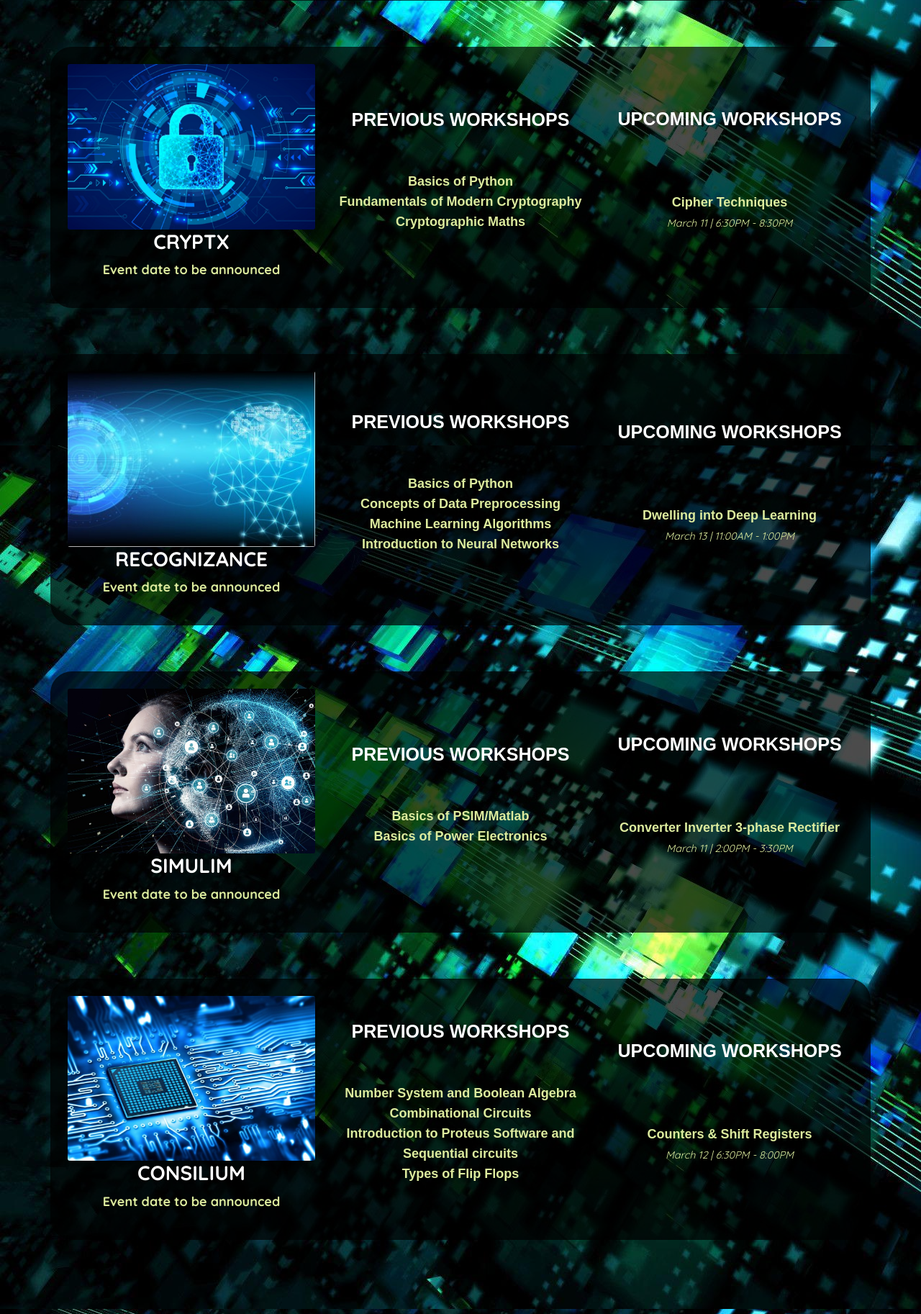
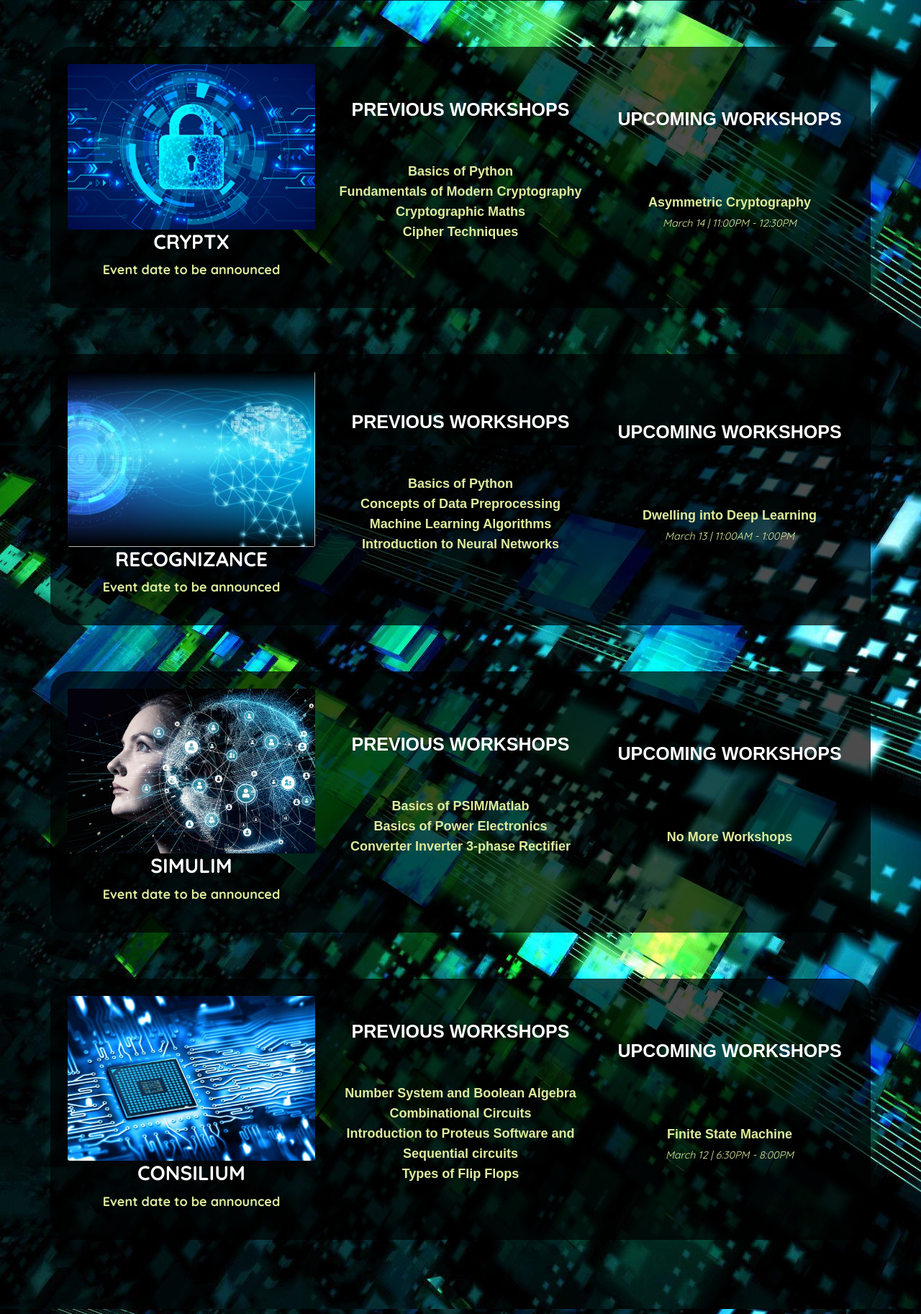
Before and after one commit to Prastuti-IIT-BHU/prastuti, a Django app: page /schedule in a window 1280 px wide. Shown: the part 581-2407 px from the top of the page at 72% size. Run offline with Django 3.2, Linux system fonts and the light colour scheme; some libraries are stand-ins or nearby versions; some web fonts are replaced.

Commit message:
Update schedule.html

```diff
--- a/templates/prastuti/schedule.html
+++ b/templates/prastuti/schedule.html
@@ -94,6 +94,9 @@
             <li>
               <a href="https://drive.google.com/file/d/1No_Bepk5-02QI_Ya2rDlL_yJZ0DrRvqX/view?usp=sharing" target="_blank">Cryptographic Maths</a>
             </li>
+            <li>
+              <a href="https://drive.google.com/file/d/1wnedsJDiVys1uPBYAMK3L_hdkoUSOOsG/view?usp=sharing" target="_blank">Cipher Techniques</a>
+            </li>
           </ul>
         </div>
       </div>
@@ -102,8 +105,8 @@
           <div class="up_workshop">Upcoming workshops</div>
           <ul>
             <li>
-              <a href="https://bit.ly/cryptX" target="_blank">Cipher Techniques</a><br />
-              <small><cite>March 11 | 6:30PM - 8:30PM</cite></small>
+              <a href="https://bit.ly/cryptX" target="_blank">Asymmetric Cryptography</a><br />
+              <small><cite>March 14 | 11:00PM - 12:30PM</cite></small>
             </li>
           </ul>
         </div>
@@ -195,6 +198,9 @@
             <li>
               <a href="https://drive.google.com/file/d/1-2fKVM-yl5dCxQUb3m16V9lIHUV2_-TQ/view?usp=sharing" target="_blank">Basics of Power Electronics</a>
             </li>
+            <li>
+              <a href="https://drive.google.com/file/d/1Vi0zUn65cklZk392O8Cld67CpBizxd1H/view?usp=sharing" target="_blank">Converter Inverter 3-phase Rectifier</a>
+            </li>
           </ul>
         </div>
       </div>
@@ -203,8 +209,8 @@
           <div class="up_workshop">Upcoming workshops</div>
           <ul>
             <li>
-              <a href="#" target="_blank">Converter Inverter 3-phase Rectifier</a><br />
-              <small><cite>March 11 | 2:00PM - 3:30PM </cite></small>
+              <a href="#" target="_blank">No More Workshops</a><br />
+              <small><cite></cite></small>
             </li>
           </ul>
         </div>
@@ -247,7 +253,7 @@
               <a href="https://drive.google.com/file/d/1yFlRof8rRxg-KFCAI0XAGVmu8aRy6oOI/view?usp=sharing" target="_blank">Introduction to Proteus Software and Sequential circuits</a>
             </li>
             <li>
-              <a href="#" target="_blank">Types of Flip Flops</a>
+              <a href="https://drive.google.com/file/d/1FiuTHo5ACAr87JXTlmlUuHo7Hrw6XAyI/view?usp=sharing" target="_blank">Types of Flip Flops</a>
             </li>
           </ul>
         </div>
@@ -257,7 +263,7 @@
           <div class="up_workshop">Upcoming workshops</div>
           <ul>
             <li>
-              <a href="https://bit.ly/2Np8uTN" target="_blank">Counters & Shift Registers</a><br />
+              <a href="https://bit.ly/2Np8uTN" target="_blank">Finite State Machine</a><br />
               <small><cite>March 12 | 6:30PM - 8:00PM</cite></small>
             </li>
           </ul>
```
